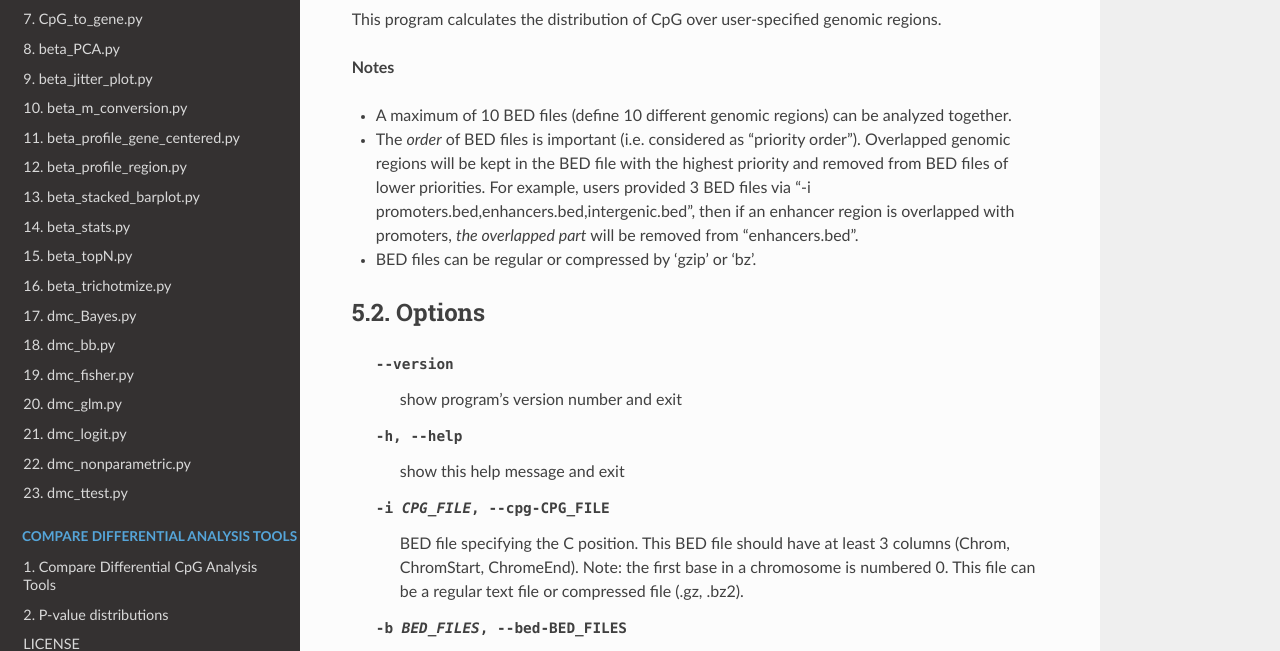
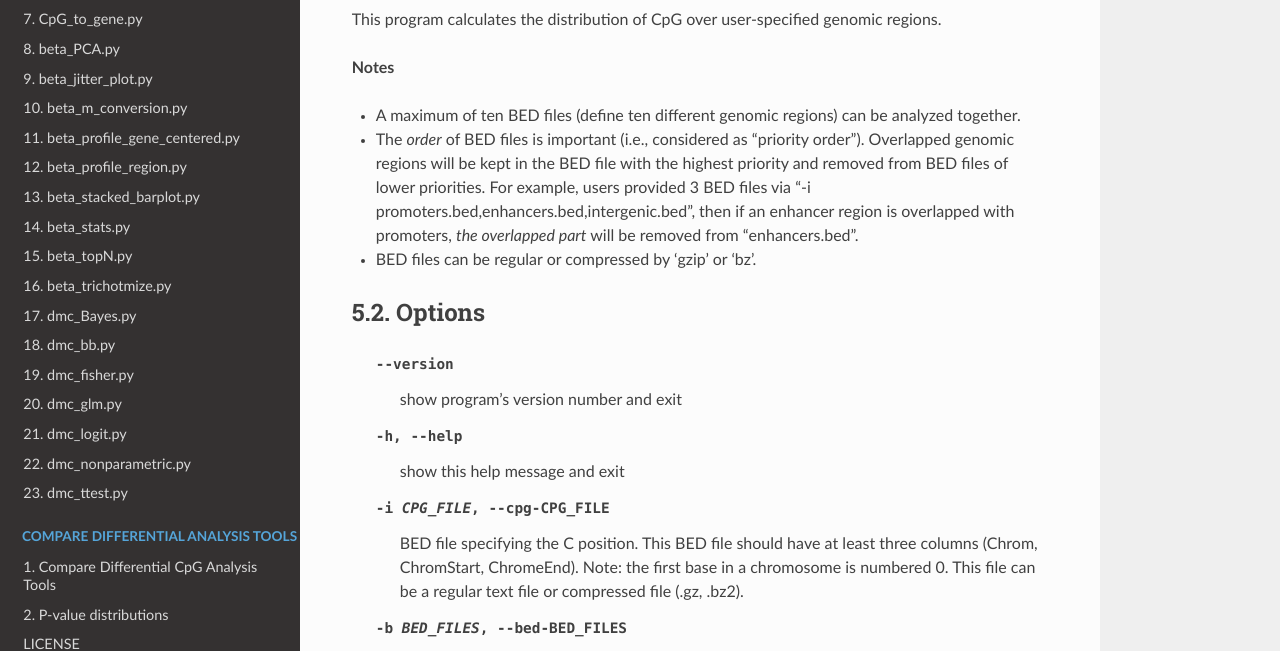
Before and after one commit to liguowang/cpgtools, a Sphinx documentation site: the page built from docs/source/demo/CpG_distrb_region.rst, in a window 1280 px wide and 900 px high. Shown: the part 208-859 px from the top of the window. Built offline with Sphinx 7.4.7 and the Read the Docs theme 2.0.0, drawn with Linux system fonts in a browser that asks for light colours.

Commit message:
Update CpG_distrb_region.rst
fix typos

```diff
--- a/docs/source/demo/CpG_distrb_region.rst
+++ b/docs/source/demo/CpG_distrb_region.rst
@@ -8,8 +8,8 @@ This program calculates the distribution of CpG over user-specified genomic regi
 
 **Notes**
 
-- A maximum of 10 BED files (define 10 different genomic regions) can be analyzed together.
-- The *order* of BED files is important (i.e. considered as "priority order"). Overlapped
+- A maximum of ten BED files (define ten different genomic regions) can be analyzed together.
+- The *order* of BED files is important (i.e., considered as "priority order"). Overlapped
   genomic regions will be kept in the BED file with the highest priority and removed
   from BED files of lower priorities.  For example, users provided 3 BED files via  "-i
   promoters.bed,enhancers.bed,intergenic.bed", then if an enhancer region is overlapped
@@ -23,7 +23,7 @@ Options
   -h, --help            show this help message and exit
   -i CPG_FILE, --cpg-CPG_FILE
                         BED file specifying the C position. This BED file
-                        should have at least 3 columns (Chrom, ChromStart,
+                        should have at least three columns (Chrom, ChromStart,
                         ChromeEnd).  Note: the first base in a chromosome is
                         numbered 0. This file can be a regular text file or
                         compressed file (.gz, .bz2).
```
